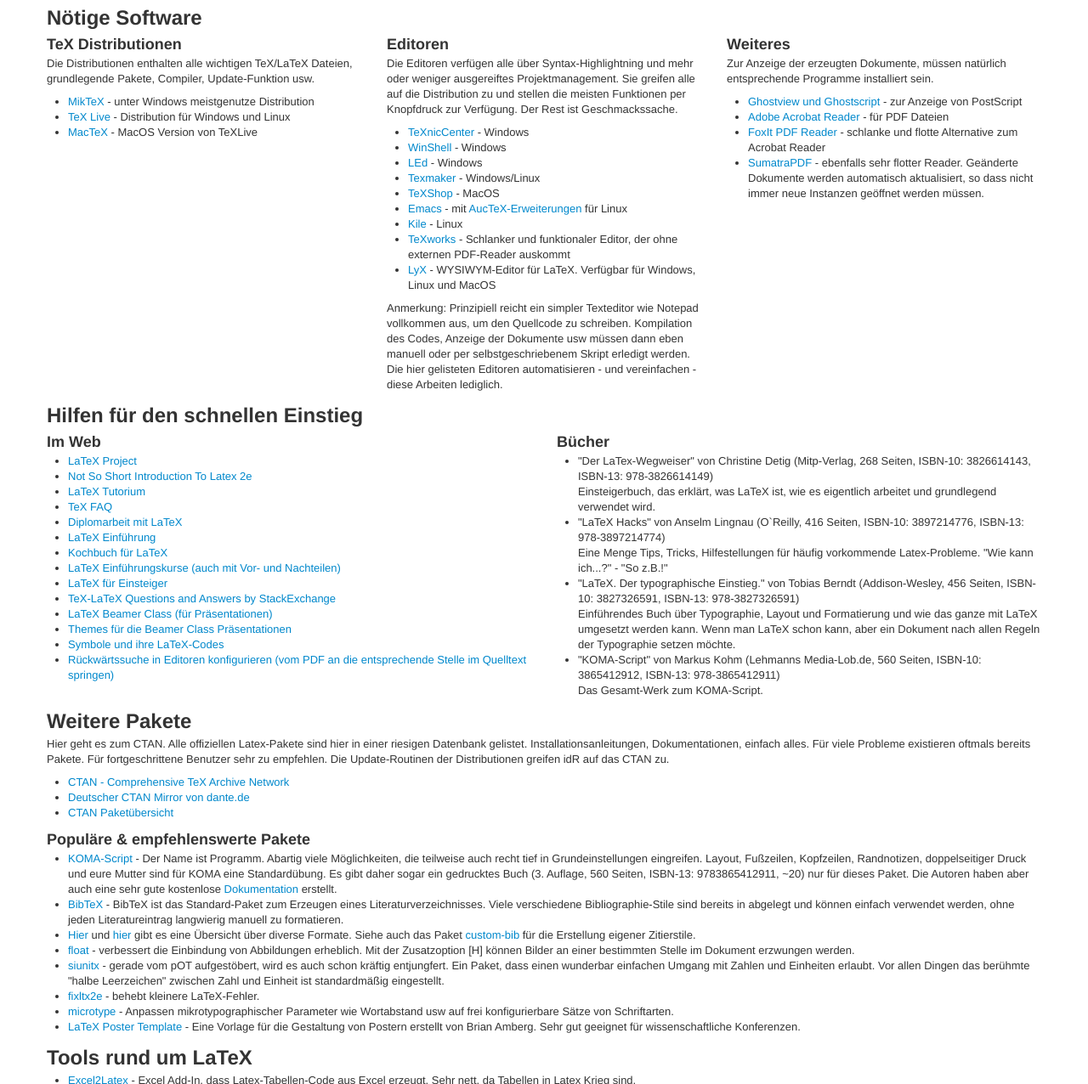
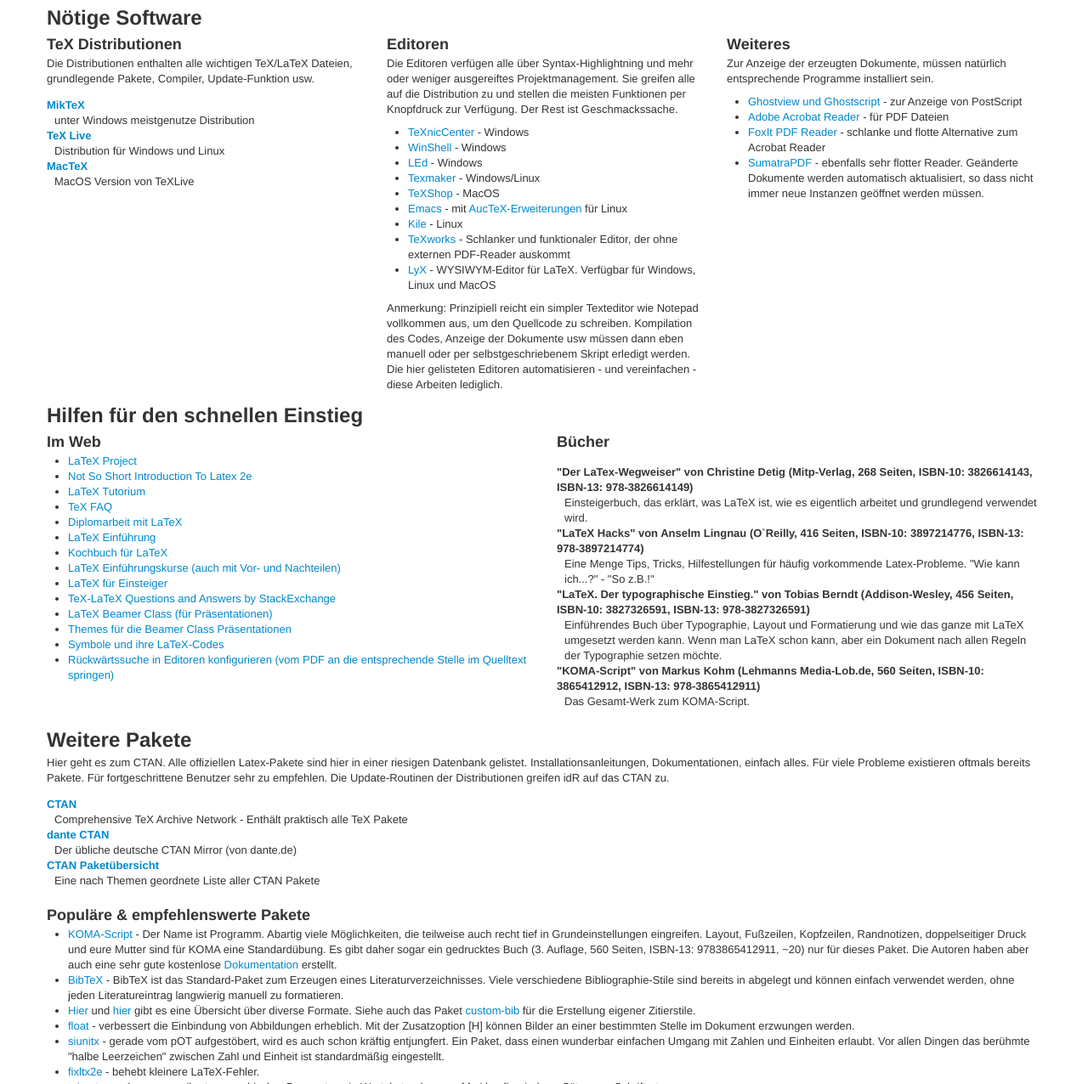
Before and after one commit to enkore/texpost, a plain HTML site: page index_new.html in a window 1280 px wide. Shown: the part 159-1435 px from the top of the page at 85% size. Drawn offline with Linux system fonts and the light colour scheme.

Commit message:
Bessere Semantik durch stellenweise DLs

```diff
--- a/index_new.html
+++ b/index_new.html
@@ -40,11 +40,14 @@
 					<p>Die Distributionen enthalten alle wichtigen TeX/LaTeX Dateien, grundlegende Pakete, Compiler, Update-Funktion usw.
 					</p>
 
-					<ul>
-						<li><a href='http://www.miktex.org/'>MikTeX</a> - unter Windows meistgenutze Distribution
-						<li><a href='http://www.tug.org/texlive/'>TeX Live</a> - Distribution für Windows und Linux
-						<li><a href='http://www.tug.org/mactex/'>MacTeX</a> - MacOS Version von TeXLive
-					</ul>
+					<dl>
+						<dt><a href='http://www.miktex.org/'>MikTeX</a></dt>
+							<dd>unter Windows meistgenutze Distribution</dd>
+						<dt><a href='http://www.tug.org/texlive/'>TeX Live</a></dt>
+							<dd>Distribution für Windows und Linux</dd>
+						<dt><a href='http://www.tug.org/mactex/'>MacTeX</a></dt>
+							<dd>MacOS Version von TeXLive</dd>
+					</dl>
 				</section>
 				<section class="span4">
 					<h3>Editoren</h3>
@@ -107,16 +110,16 @@
 				<section class="span6">
 					<h3>Bücher</h3>
 
-					<ul>
-						<li>"Der LaTex-Wegweiser" von Christine Detig (Mitp-Verlag, 268 Seiten, ISBN-10: 3826614143, ISBN-13: 978-3826614149)<br>
-							Einsteigerbuch, das erklärt, was LaTeX ist, wie es eigentlich arbeitet und grundlegend verwendet wird.
-						<li>"LaTeX Hacks" von Anselm Lingnau (O`Reilly, 416 Seiten, ISBN-10: 3897214776, ISBN-13: 978-3897214774)<br>
-							Eine Menge Tips, Tricks, Hilfestellungen für häufig vorkommende Latex-Probleme. "Wie kann ich...?" - "So z.B.!"
-						<li>"LaTeX. Der typographische Einstieg." von Tobias Berndt (Addison-Wesley, 456 Seiten, ISBN-10: 3827326591, ISBN-13: 978-3827326591)<br>
-							Einführendes Buch über Typographie, Layout und Formatierung und wie das ganze mit LaTeX umgesetzt werden kann. Wenn man LaTeX schon kann, aber ein Dokument nach allen Regeln der Typographie setzen möchte.
-						<li>"KOMA-Script" von Markus Kohm (Lehmanns Media-Lob.de, 560 Seiten, ISBN-10: 3865412912, ISBN-13: 978-3865412911)<br>
-							Das Gesamt-Werk zum KOMA-Script.
-					</ul>
+					<dl>
+						<dt>"Der LaTex-Wegweiser" von Christine Detig (Mitp-Verlag, 268 Seiten, ISBN-10: 3826614143, ISBN-13: 978-3826614149)</dt>
+							<dd>Einsteigerbuch, das erklärt, was LaTeX ist, wie es eigentlich arbeitet und grundlegend verwendet wird.</dd>
+						<dt>"LaTeX Hacks" von Anselm Lingnau (O`Reilly, 416 Seiten, ISBN-10: 3897214776, ISBN-13: 978-3897214774)</dt>
+							<dd>Eine Menge Tips, Tricks, Hilfestellungen für häufig vorkommende Latex-Probleme. "Wie kann ich...?" - "So z.B.!"</dd>
+						<dt>"LaTeX. Der typographische Einstieg." von Tobias Berndt (Addison-Wesley, 456 Seiten, ISBN-10: 3827326591, ISBN-13: 978-3827326591)</dt>
+							<dd>Einführendes Buch über Typographie, Layout und Formatierung und wie das ganze mit LaTeX umgesetzt werden kann. Wenn man LaTeX schon kann, aber ein Dokument nach allen Regeln der Typographie setzen möchte.</dd>
+						<dt>"KOMA-Script" von Markus Kohm (Lehmanns Media-Lob.de, 560 Seiten, ISBN-10: 3865412912, ISBN-13: 978-3865412911)<br>
+							<dd>Das Gesamt-Werk zum KOMA-Script.</dd>
+					</dl>
 				</section>
 			</div>
 
@@ -125,11 +128,14 @@
 					<h2>Weitere Pakete</h2>
 					<p>Hier geht es zum CTAN. Alle offiziellen Latex-Pakete sind hier in einer riesigen Datenbank gelistet. Installationsanleitungen, Dokumentationen, einfach alles. Für viele Probleme existieren oftmals bereits Pakete. Für fortgeschrittene Benutzer sehr zu empfehlen. Die Update-Routinen der Distributionen greifen idR auf das CTAN zu.</p>
 
-					<ul>
-						<li><a href='http://www.ctan.org'>CTAN - Comprehensive TeX Archive Network</a>
-						<li><a href='http://www.dante.de/software/ctan/'>Deutscher CTAN Mirror von dante.de</a>
-						<li><a href='http://www.ctan.org/tex-archive/help/Catalogue/bytopic.html'>CTAN Paketübersicht</a>
-					</ul>
+					<dl>
+						<dt><a href='http://www.ctan.org'>CTAN</a></dt>
+							<dd>Comprehensive TeX Archive Network - Enthält praktisch alle TeX Pakete</dd>
+						<dt><a href='http://www.dante.de/software/ctan/'>dante CTAN</a></dt>
+							<dd>Der übliche deutsche CTAN Mirror (von dante.de)</dd>
+						<dt><a href='http://www.ctan.org/tex-archive/help/Catalogue/bytopic.html'>CTAN Paketübersicht</a></dt>
+							<dd>Eine nach Themen geordnete Liste aller CTAN Pakete</dd>
+					</dl>
 
 					<h3>Populäre &amp; empfehlenswerte Pakete</h3>
 					<ul>
```
